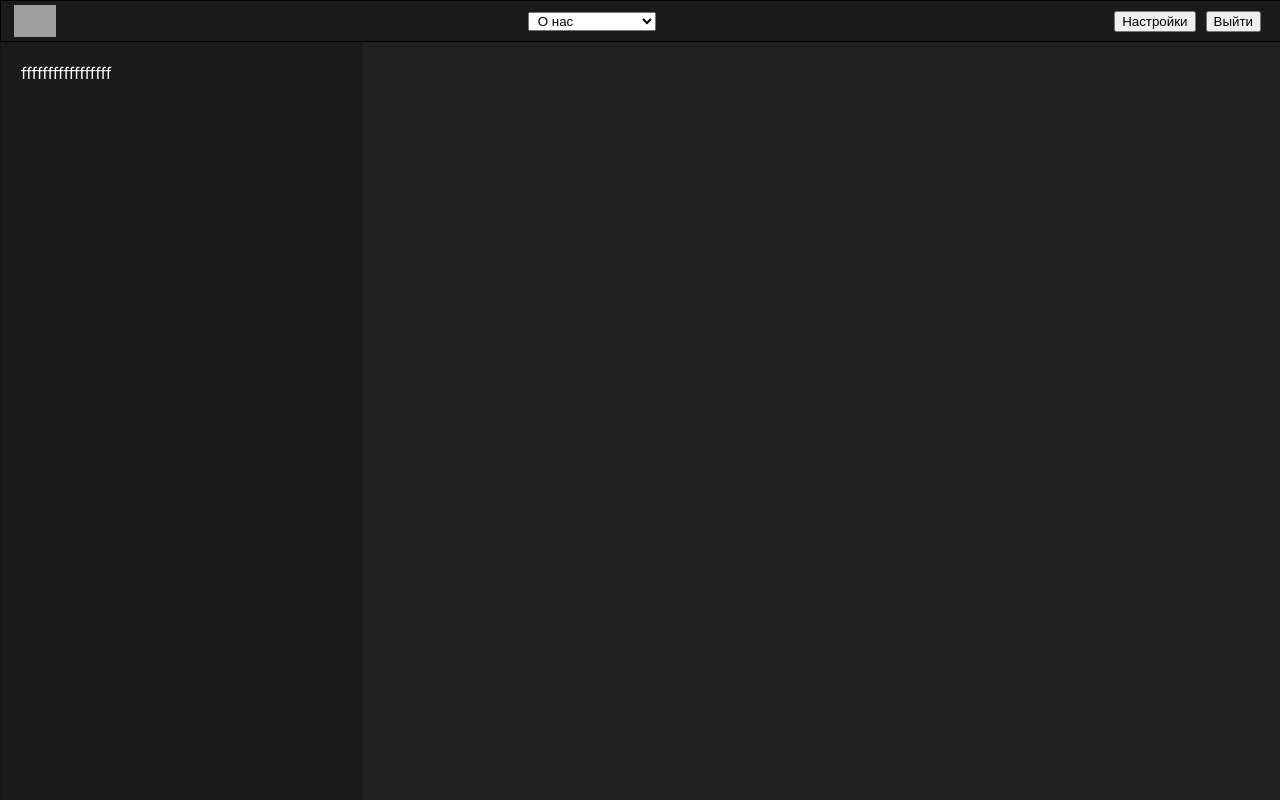
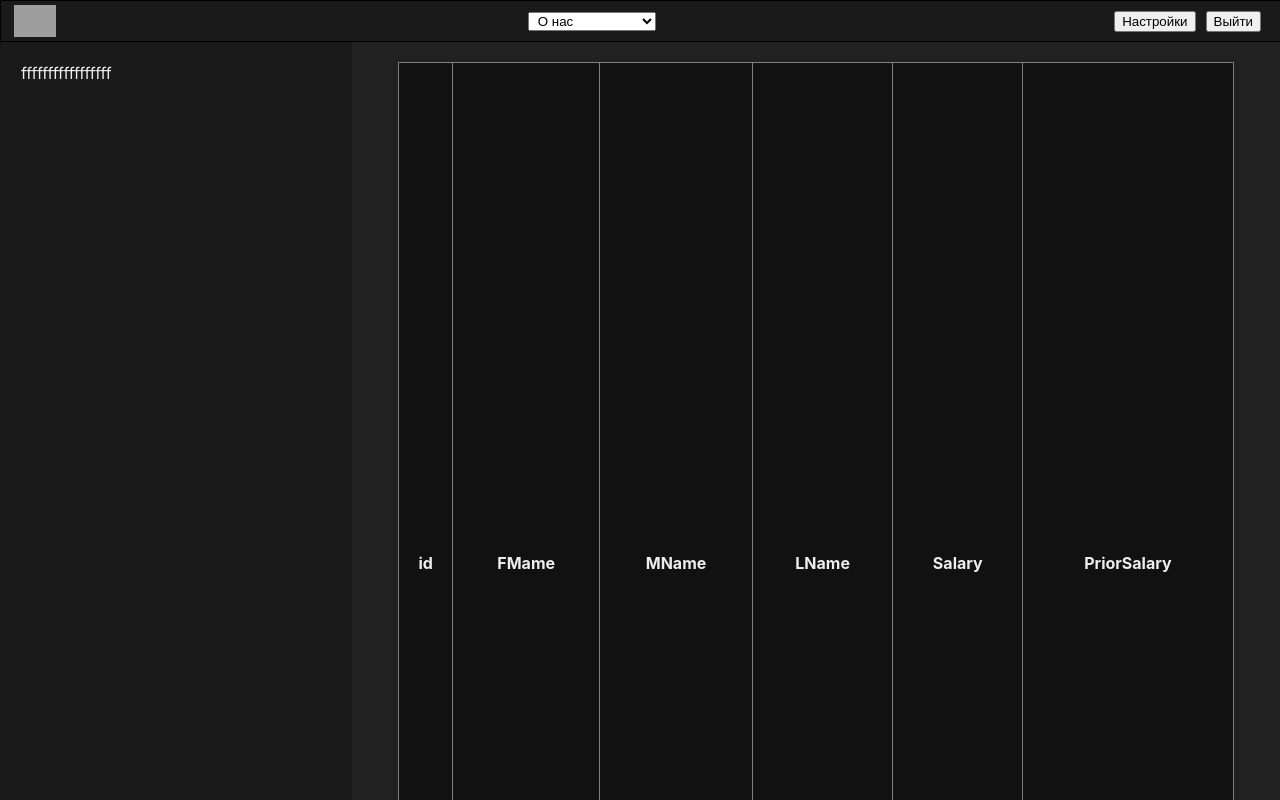
Before and after one commit to KucherenkoIvan/Database-8, a React (Create React App) app in the folder frontend/: page / in a window 1280 px wide. Shown: the top 800 px of the page. Built offline with nearby package versions, Linux system fonts and the light colour scheme; grey boxes are pictures that could not be loaded.

Commit message:
before redux

```diff
--- a/frontend/src/App.js
+++ b/frontend/src/App.js
@@ -3,13 +3,15 @@ import './App.scss';
 import Header from '../src/components/header/index'
 import Aside from './components/aside';
 import Body from './components/body/body';
+import Main from './components/main';
 
 function App() {
   return (
     <>
-      <Header/>
+      <Header />
       <Body>
-        <Aside/>
+        <Aside />
+        <Main />
       </Body>
     </>
   );
--- a/frontend/src/_vars.scss
+++ b/frontend/src/_vars.scss
@@ -1,2 +1,4 @@
 $header-black: #1A1A1A;
-$primary-white: white;
+$primary-white: #eeeeee;
+$main-gray: #212121;
+$black: #111111
--- a/frontend/src/components/body/body.scss
+++ b/frontend/src/components/body/body.scss
@@ -2,5 +2,7 @@
 
 
 .body{
-    background-color: #212121;
+    display: flex;
+    background-color: $main-gray;
+    justify-items: space-between;
 }
--- /dev/null
+++ b/frontend/src/components/main/index.js
@@ -0,0 +1,21 @@
+import React from 'react';
+import { tablePrefabs } from './tablePrefabs';
+import './index.scss';
+
+const Main = () => {
+    const selectedTable = 'Courier'; // Replace when Redux will be done
+
+    return (
+        <main className="main">
+            <table className="table">
+                <tr>
+                    {tablePrefabs[selectedTable].fields.map(field => (
+                        <td>{field}</td>
+                    ))}
+                </tr>
+            </table>
+        </main>
+    );
+}
+
+export default Main;
--- /dev/null
+++ b/frontend/src/components/main/index.scss
@@ -0,0 +1,29 @@
+@import "../../vars.scss";
+
+.main {
+    width: 75%;
+    display: flex;
+    justify-content: center;
+}
+.table {
+    margin: 20px 0;
+    width: 90%;
+    border-collapse: collapse;
+}
+.table td {
+    border: 1px solid gray;
+    padding: 5px;
+    text-align: center;
+    color: $primary-white;
+}
+.table tr {
+    &:nth-child(1) {
+        background-color: $black !important;
+        color: white;
+        font-weight: bold;
+    }
+
+    &:nth-child(odd) {
+        background-color: $header-black;
+    }
+}
--- /dev/null
+++ b/frontend/src/components/main/tablePrefabs.js
@@ -0,0 +1,66 @@
+export const tablePrefabs = {
+    Customer: {
+        fields: [
+            'id',
+            'FName',
+            'MName',
+            'LName',
+            'Address',
+            'City',
+            'Phone',
+            'DateInSystem',
+        ],
+    },
+    Courier: {
+        fields: [
+            'id',
+            'FMame',
+            'MName',
+            'LName',
+            'Salary',
+            'PriorSalary',
+        ],
+    },
+    CourierInfo: {
+        fields: [
+            'id',
+            'CourierID',
+            'BirthDate',
+            'Address',
+            'Phone',
+        ],
+    },
+    Product: {
+        fields: [
+            'id',
+            'Name',
+            'Descriprion',
+        ],
+    },
+    Stocks: {
+        fields: [
+            'id',
+            'ProductID',
+            'Qty',
+        ],
+    },
+    Order: {
+        fields: [
+            'id',
+            'CustomerID',
+            'CourierID',
+            'OrderDate',
+        ],
+    },
+    OrderDetails: {
+        fields: [
+            'id',
+            'OrderID',
+            'LineItem',
+            'ProductID',
+            'Qty',
+            'Price',
+            'TotalPrice',
+        ],
+    },
+};
```
